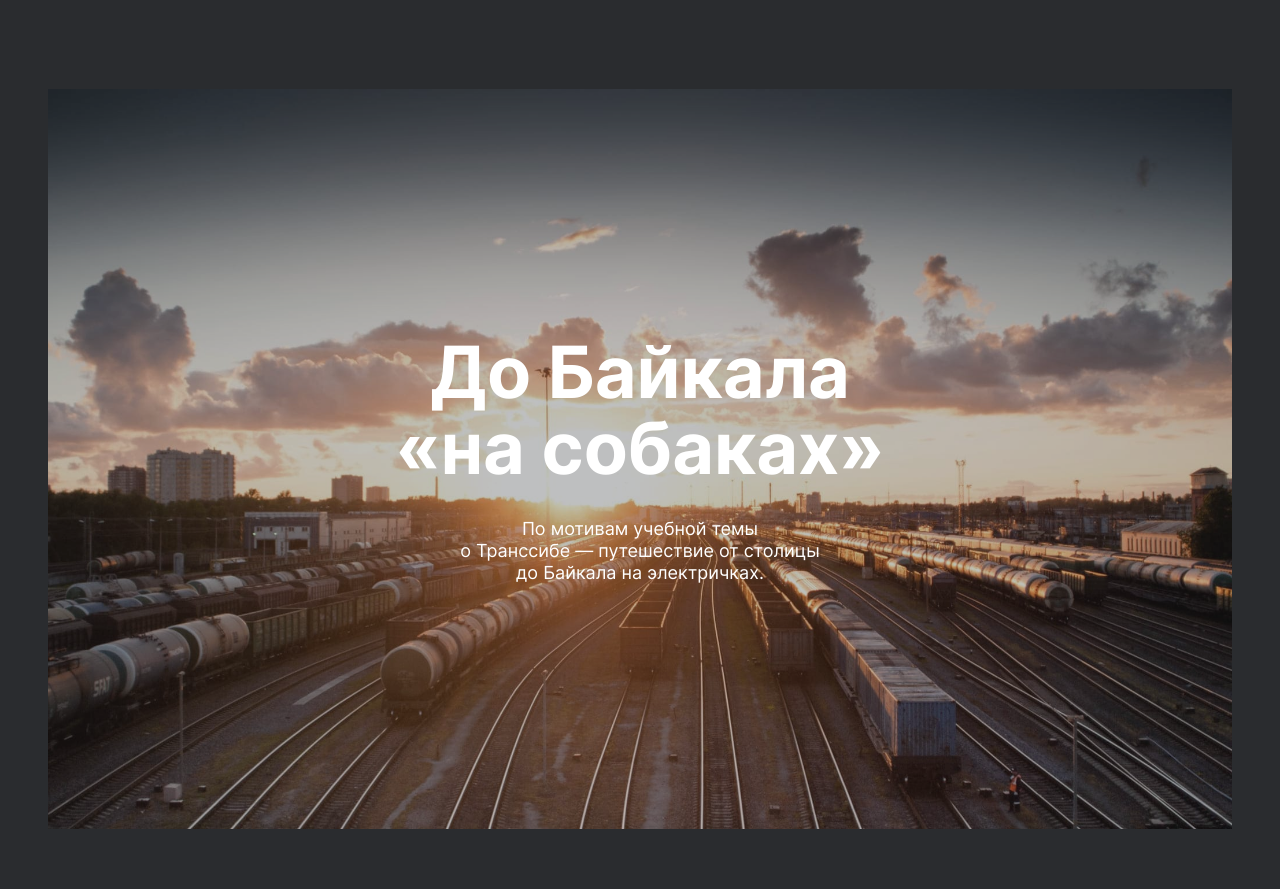
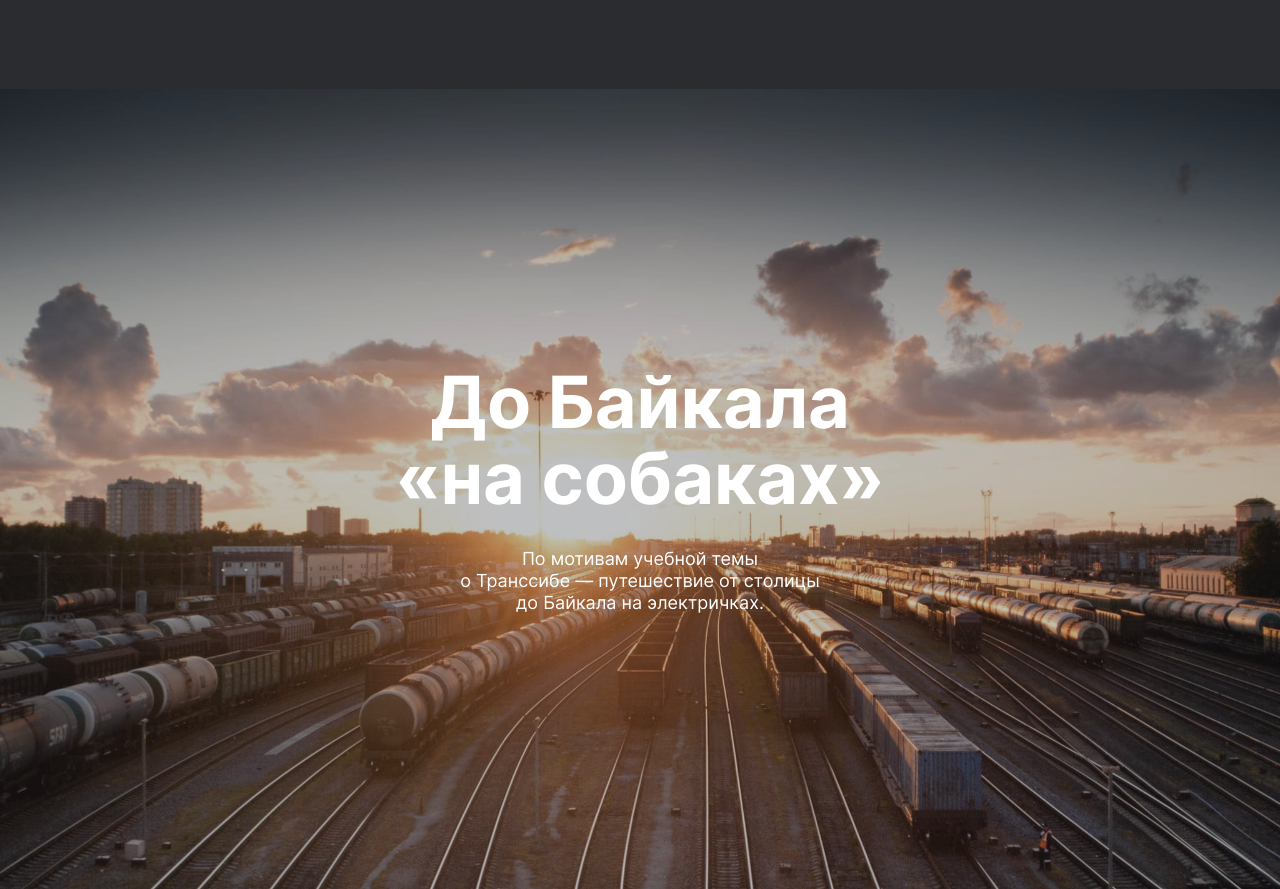
Before and after one commit to OrkhanRakhmetov/russian-travel, a plain HTML site: page index.html in a window 1280 px wide. Shown: the part 5904-6793 px from the top of the page. Drawn offline with Linux system fonts and the light colour scheme.

Commit message:
russian-travel

```diff
--- a/index.html
+++ b/index.html
@@ -162,7 +162,7 @@
             </div>
         </section>
 
-        <section class="cover cover__section">
+        <section class="cover section__cover">
             <a href="https://stampsy.com/na-elektrichkakh-do-baikala" class="cover__link">
                 <h2 class="cover__title">До&nbsp;Байкала &laquo;на&nbsp;собаках&raquo;</h2>
                 <p class="cover__subtitle">По&nbsp;мотивам учебной темы о&nbsp;Транссибе&nbsp;&mdash; путешествие
--- a/pages/index.css
+++ b/pages/index.css
@@ -34,7 +34,7 @@
 @import url('../blocks/place/__paragraph/place__paragraph.css');
 
 @import url('../blocks/cover/cover.css');
-@import url('../blocks/cover/__section/cover__section.css');
+@import url('../blocks/section/__cover/section__cover.css');
 @import url('../blocks/cover/__link/cover__link.css');
 @import url('../blocks/cover/__title/cover__title.css');
 @import url('../blocks/cover/__subtitle/cover__subtitle.css');
```
Also changed, not shown: blocks/section/__cover/section__cover.css (renamed from blocks/cover/__section/cover__section.css), blocks/section/section.css (added).
